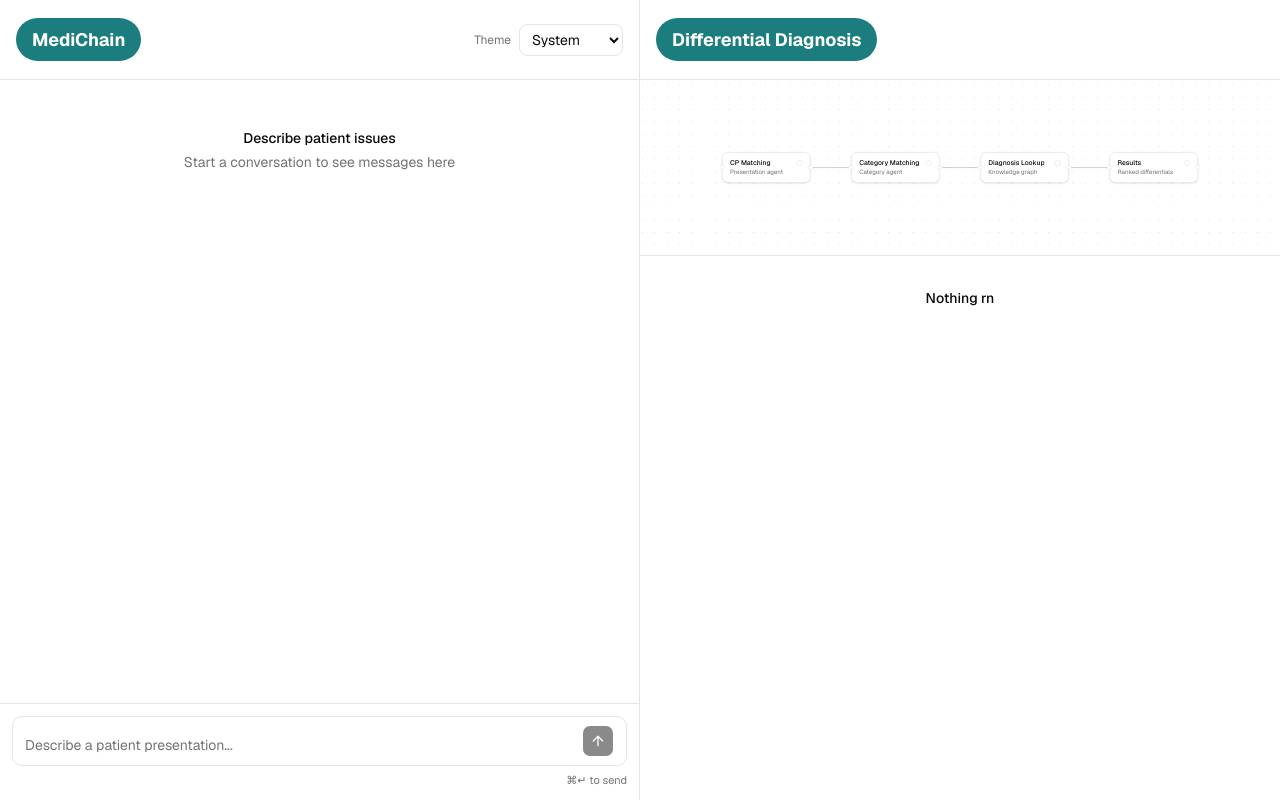
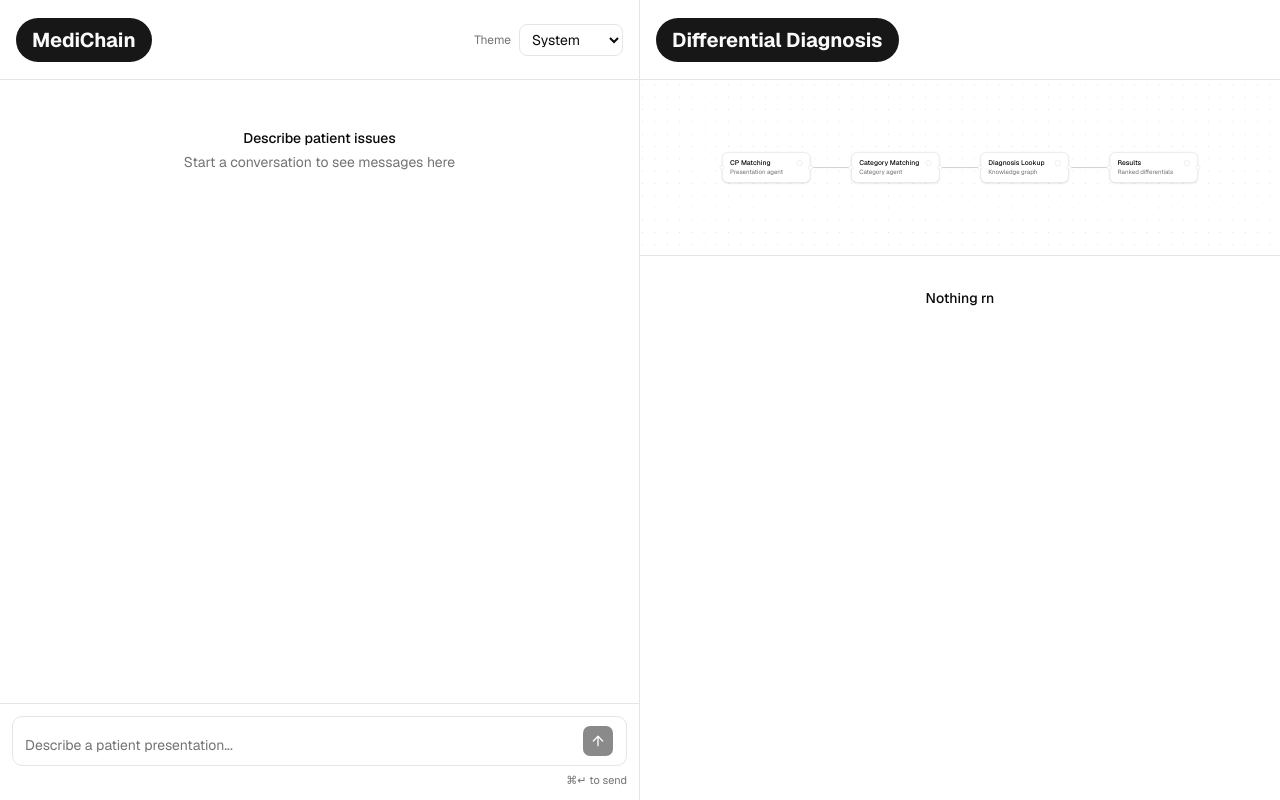
Before and after one commit to rr0nn/medichain, a Next.js app: page / in a window 1280 px wide. Built offline with nearby package versions, Linux system fonts and the light colour scheme.

Commit message:
style(ui): use theme color for components

```diff
--- a/app/page.tsx
+++ b/app/page.tsx
@@ -114,7 +114,7 @@ export default function Chat() {
       {/* Chat Panel */}
       <div className="flex flex-col w-1/2 border-r border-border min-h-0">
         <header className="flex items-center justify-between px-4 h-20 border-b border-border shrink-0">
-          <span className="top-3 bg-[#1B7D7E] text-[18px] font-bold text-white p-2 px-4 rounded-3xl">MediChain</span>
+          <span className="top-3 bg-primary text-xl font-bold text-primary-foreground p-2 px-4 rounded-3xl">MediChain</span>
           <ThemeSelector />
         </header>
 
@@ -129,8 +129,8 @@ export default function Chat() {
                 <Message from={message.role} key={message.id}>
                   <MessageContent
                     className={message.role === "user"
-                            ? "!bg-chart-2 !text-white self-end p-2 rounded-lg mb-2"
-                            : "bg-gray-100 text-black self-start p-2 rounded-lg mb-2"
+                            ? "!bg-chart-2 !text-primary-foreground self-end p-2 rounded-lg mb-2"
+                            : "bg-muted/40 text-secondary-foreground self-start p-2 rounded-lg mb-2"
                     }
                   >
                     {message.parts.map((part, i) => {
--- a/app/theme.css
+++ b/app/theme.css
@@ -1,5 +1,5 @@
 .medichain {
-  --background: #ffffff;
+  --background: #f5ffff;
   --foreground: #093738;
   --card: #f7fffe;
   --card-foreground: #093738;
--- a/components/ddx-panel.tsx
+++ b/components/ddx-panel.tsx
@@ -48,7 +48,7 @@ export function DdxPanel({
   return (
     <div className="flex flex-col h-full">
       <header className="flex items-center px-4 h-20 border-b border-border shrink-0">
-        <span className="top-3 bg-[#1B7D7E] text-[18px] font-bold text-white p-2 px-4 rounded-3xl">Differential Diagnosis</span>
+        <span className="top-3 bg-primary text-xl font-bold text-primary-foreground p-2 px-4 rounded-3xl">Differential Diagnosis</span>
       </header>
 
       <div className="flex-1 overflow-y-auto min-h-0">
```
